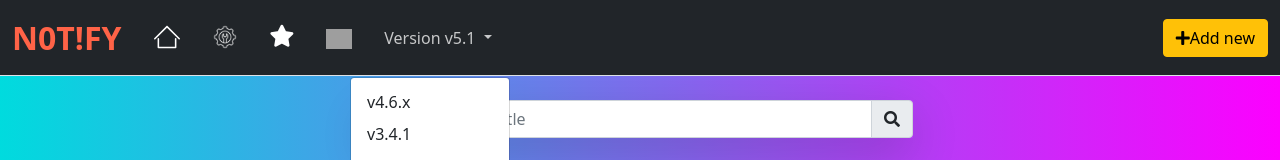
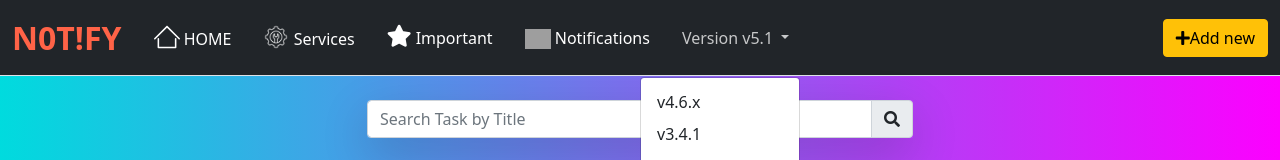
Before and after one commit to PrathamMathur11/NOTIFY_Task, a plain HTML site: page index.html in a window 1280 px wide. Both pictures are taken after a click on the button "Version v5.1". Shown: the top 160 px of the page. Drawn offline with nearby package versions, Linux system fonts and the light colour scheme; grey boxes are pictures that could not be loaded.

Commit message:
saving to github

```diff
--- a/index.html
+++ b/index.html
@@ -82,20 +82,20 @@
               <a class="nav-link active" aria-current="page" href="#">
                 <img src="./img icons/home-svgrepo-com.svg" alt="Home" srcset="" class="icon"
                   style="height: 26px;width: 26px; filter: invert();" />
-                <!-- <span> HOME</span> -->
+                <span> HOME</span>
               </a>
             </li>
             <li class="nav-item">
               <a class="nav-link active" aria-current="page" href="#">
                 <img src="./img icons/service.png" class="icon" alt="Services" srcset=""
                   style="height: 26px;width: 26px; filter: invert();" />
-                <!-- <span>Services</span> -->
+                <span>Services</span>
               </a>
             </li>
             <li class="nav-item">
-              <a class="nav-link" href="#">
-                <i class="fas fa-star" style="font-size: 22px ;" class="icon"></i>
-                <!-- <span>Important</span> -->
+              <a class="nav-link" href="#" >
+                <i class="fas fa-star icon" style="font-size: 22px ;"></i>
+                <span>Important</span>
               </a>
             </li>
             <li class="nav-item">
@@ -103,7 +103,7 @@
                 <img
                   src="https://img.icons8.com/external-bearicons-flat-bearicons/64/000000/external-notification-essential-collection-bearicons-flat-bearicons.png"
                   style="width: 26px;" class="icon" />
-                <!-- <span>Notifications</span> -->
+                <span>Notifications</span>
               </a>
             </li>
             <li>
--- a/style.css
+++ b/style.css
@@ -86,7 +86,7 @@ div.task__card{
 
 .dropdown-menu[data-bs-popper] {
     top: 100%;
-    left: 350px;
+    left: 640px;
     margin-top: .125rem;
 }
 
```
